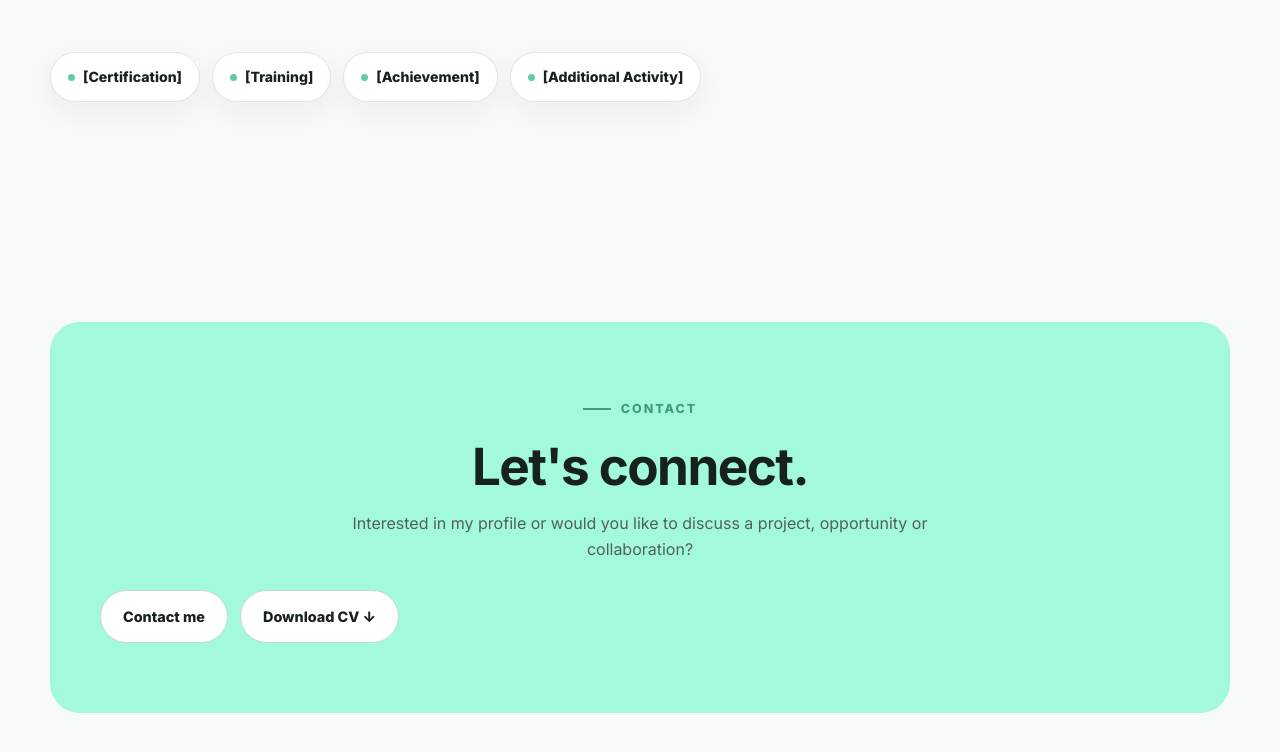
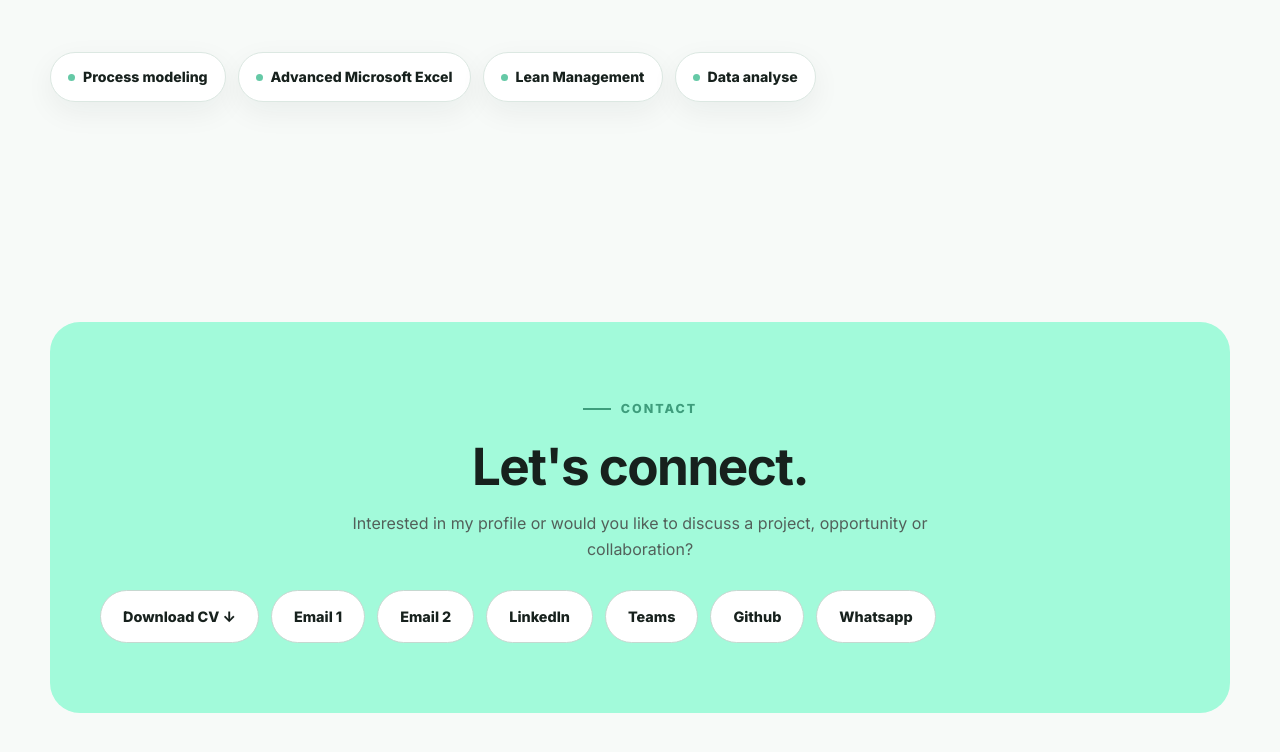
Before and after one commit to wero-git/Porto_Folio, a plain HTML site: page index.html in a window 1280 px wide. Shown: the part 4213-4965 px from the top of the page. Drawn offline with Linux system fonts and the light colour scheme.

Commit message:
Update index.html

```diff
--- a/index.html
+++ b/index.html
@@ -462,10 +462,10 @@
         </div>
 
         <div class="skills-grid reveal">
-            <span class="skill-bubble">[Certification]</span>
-            <span class="skill-bubble">[Training]</span>
-            <span class="skill-bubble">[Achievement]</span>
-            <span class="skill-bubble">[Additional Activity]</span>
+            <span class="skill-bubble">Process modeling</span>
+            <span class="skill-bubble">Advanced Microsoft Excel</span>
+            <span class="skill-bubble">Lean Management</span>
+            <span class="skill-bubble">Data analyse</span>
         </div>
     </div>
 </section>
@@ -482,8 +482,6 @@
               opportunity or collaboration?
             </p>
             <div class="profile-actions">
-                <a href="mailto:rodokomon@24gmail.com" class="button button-secondary"
-                >Contact me</a>
                 <a
                     href="assets/documents/CV_Winston_Engamba.pdf"
                     class="button button-secondary"
@@ -493,7 +491,19 @@
                     Download CV
                     ↓
                 </a>
-            </div>
+                <a href="mailto:rodokomon@24gmail.com" class="button button-secondary"
+                >Email 1</a>
+                <a href="mailto:winstonengamba5@gmail.com" class="button button-secondary"
+                >Email 2</a>
+                <a href="www.linkedin.com/in/winston-engamba-7b3489325" class="button button-secondary"
+                >LinkedIn</a>
+                <a href="https://teams.live.com/l/invite/FEAVHbyP9lPHipJ5g?v=g1" class="button button-secondary"
+                >Teams</a>
+                <a href="https://github.com/wero-git" class="button button-secondary"
+                >Github</a>
+                <a href="tel:+491784901148" class="button button-secondary"
+                >Whatsapp</a>
+          </div>
         </div>
     </div>
 </section>
```
